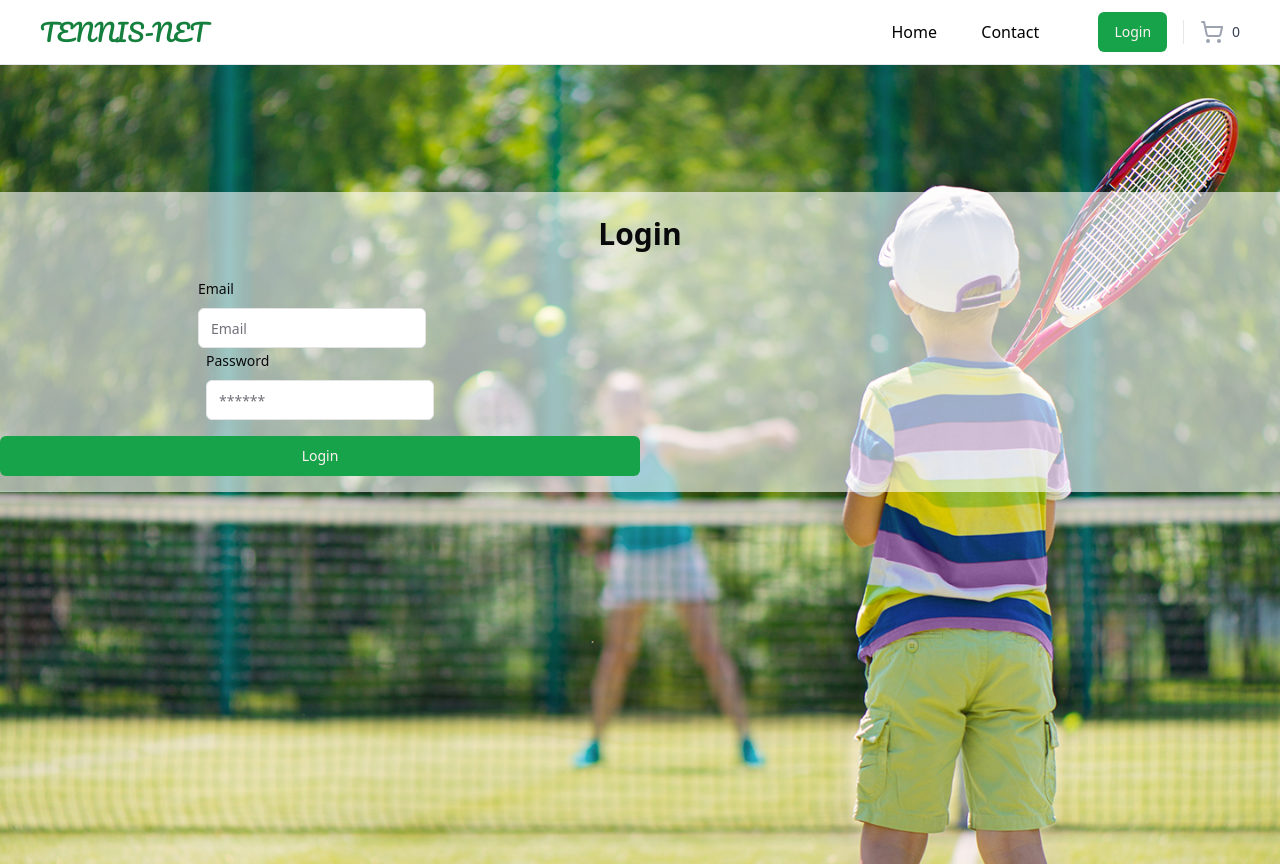
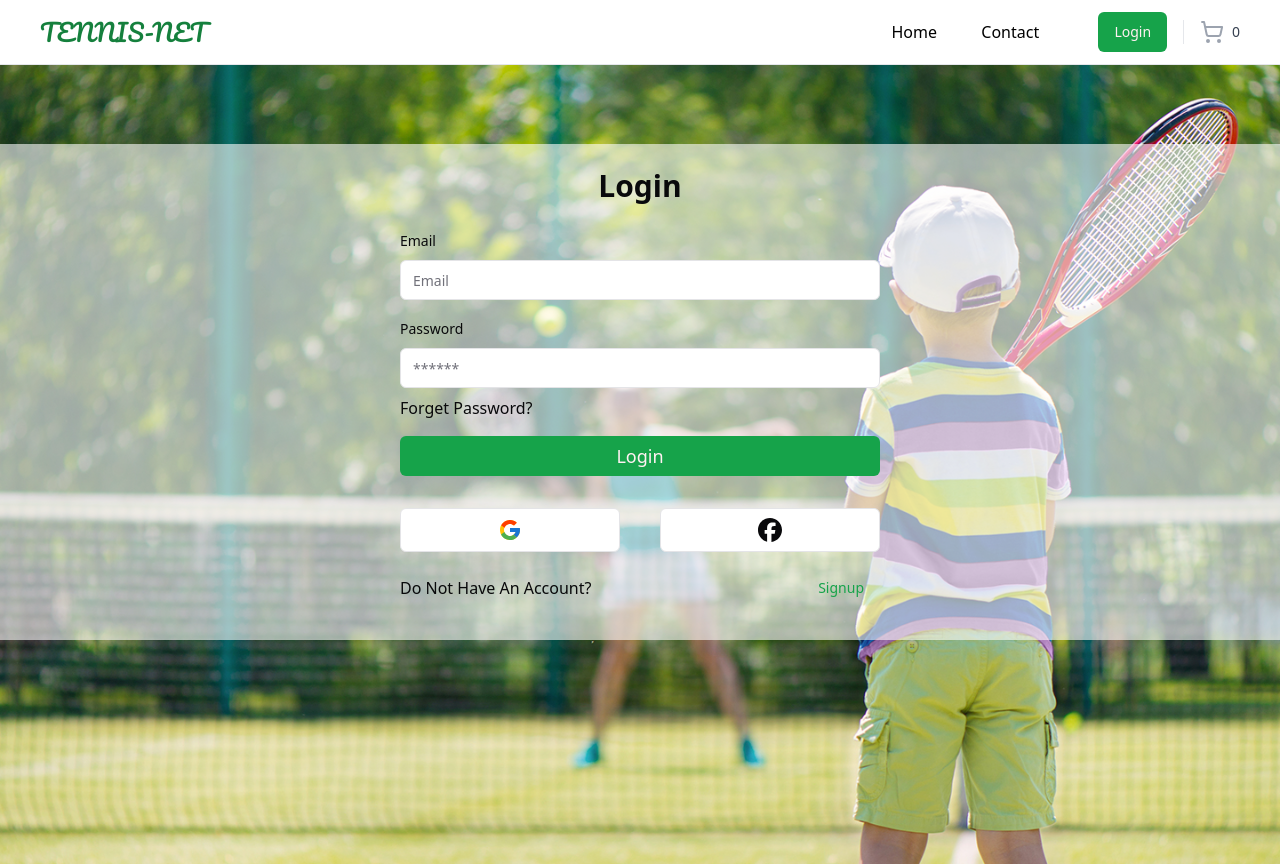
Before and after one commit to naji-alhusami/Tennis-App, a Next.js app: page /authentication/1 in a window 1280 px wide. Built offline with nearby package versions, Linux system fonts and the light colour scheme.

Commit message:
finished login form design

```diff
--- a/app/authentication/[authType]/page.tsx
+++ b/app/authentication/[authType]/page.tsx
@@ -30,7 +30,7 @@ const page = () => {
           // filter: "brightness(0.5)",
         }}
       ></div>
-      <div className="w-full absolute top-32 z-10 flex justify-center items-center bg-white bg-opacity-60">
+      <div className="w-full absolute top-20 z-10 flex justify-center items-center bg-white bg-opacity-60">
         <Login />
       </div>
     </div>
--- a/components/Authentication/LoginForm.tsx
+++ b/components/Authentication/LoginForm.tsx
@@ -1,15 +1,5 @@
 "use client";
-import {
-  Drawer,
-  DrawerClose,
-  DrawerContent,
-  DrawerDescription,
-  DrawerFooter,
-  DrawerHeader,
-  DrawerTitle,
-  DrawerTrigger,
-} from "@/components/ui/drawer";
-import { Button } from "@/components/ui/button";
+import { Button, buttonVariants } from "@/components/ui/button";
 import {
   Form,
   FormControl,
@@ -20,6 +10,8 @@ import {
   // FormLabel,
   FormMessage,
 } from "@/components/ui/form";
+import { FcGoogle } from "react-icons/fc";
+import { FaFacebook } from "react-icons/fa6";
 
 import { Input } from "@/components/ui/input";
 import { useForm } from "react-hook-form";
@@ -35,6 +27,7 @@ import { LoginAction } from "@/actions/LoginAction";
 import { useState, useTransition } from "react";
 import FormSuccess from "./FormSuccess";
 import FormError from "./FormError";
+import Link from "next/link";
 
 interface Props {}
 
@@ -80,23 +73,17 @@ const Login = () => {
     //       </DrawerTitle>
     //       <DrawerDescription>
     // <div className="m-4 bg-purple-500 p-40 rounded-full flex flex-col items-center justify-center">
-    <div className="w-full flex flex-col items-center justify-center">
+    <div className="w-full flex flex-col items-center justify-center md:mx-40">
       <h1 className="text-3xl text-center font-bold my-6">Login</h1>
       <Form {...form}>
         <form
           onSubmit={form.handleSubmit(onSubmit)}
           className="space-y-8 w-full"
         >
-          <div className="flex flex-col justify-center items-center md:flex-row md:justify-between md:items-center mb-4">
-            {/* <Image
-                    src={logo}
-                    alt="auth-background"
-                    style={{ width: "300px", height: "auto" }}
-                    priority
-                  /> */}
+          <div className="flex flex-col justify-center items-center md:flex-row md:justify-center mb-4">
             <div className="w-1/2">
-              <div className="w-full md:flex md:flex-col md:justify-center md:items-center md:flex-grow">
-                <div className="md:flex-grow mr-0 md:mr-4">
+              <div className="w-full md:flex md:flex-col md:flex-grow">
+                <div className="md:flex-grow">
                   <FormField
                     control={form.control}
                     name="email"
@@ -116,7 +103,7 @@ const Login = () => {
                     )}
                   />
                 </div>
-                <div className="mt-4 md:mt-0 flex-grow">
+                <div className="mt-4 mb-2 flex-grow">
                   <FormField
                     disabled={isPending}
                     control={form.control}
@@ -136,29 +123,34 @@ const Login = () => {
                     )}
                   />
                 </div>
+                <Link href="/">Forget Password?</Link>
               </div>
               <FormSuccess message={success} />
               <FormError message={error} />
-              <div className="w-full mt-4 flex flex-row justify-center items-center">
-                <Button disabled={isPending} type="submit">
+              <div className="w-full mt-4 mb-8 flex flex-row justify-center items-center gap-x-6">
+                <Button className="text-lg" disabled={isPending} type="submit">
                   Login
                 </Button>
-                {/* <DrawerFooter>
-                        <DrawerClose asChild> */}
-                {/* <Button variant="outline">Cancel</Button> */}
-                {/* </DrawerClose>
-                      </DrawerFooter> */}
+              </div>
+              <div className="flex flex-row justify-center items-center gap-x-10">
+                <Button size="lg" variant="outline">
+                  <FcGoogle className="h-6 w-6" />
+                </Button>
+                <Button size="lg" variant="outline">
+                  <FaFacebook className="h-6 w-6" />
+                </Button>
+              </div>
+              <div className="text-center my-4 flex flex-row justify-between items-center">
+                <p>Do Not Have An Account?</p>
+                <Link href="/authentication/signup">
+                  <Button variant="link">Signup</Button>
+                </Link>
               </div>
             </div>
           </div>
         </form>
       </Form>
     </div>
-
-    //       </DrawerDescription>
-    //     </DrawerHeader>
-    //   </DrawerContent>
-    // </Drawer>
   );
 };
 
--- a/package.json
+++ b/package.json
@@ -36,6 +36,7 @@
     "react-day-picker": "^8.10.0",
     "react-dom": "^18",
     "react-hook-form": "^7.52.2",
+    "react-icons": "^5.3.0",
     "sharp": "^0.33.5",
     "tailwind-merge": "^2.2.1",
     "tailwindcss-animate": "^1.0.7",
```
Also changed, not shown: 1 other file (tests, documents, lock files or other folders).
